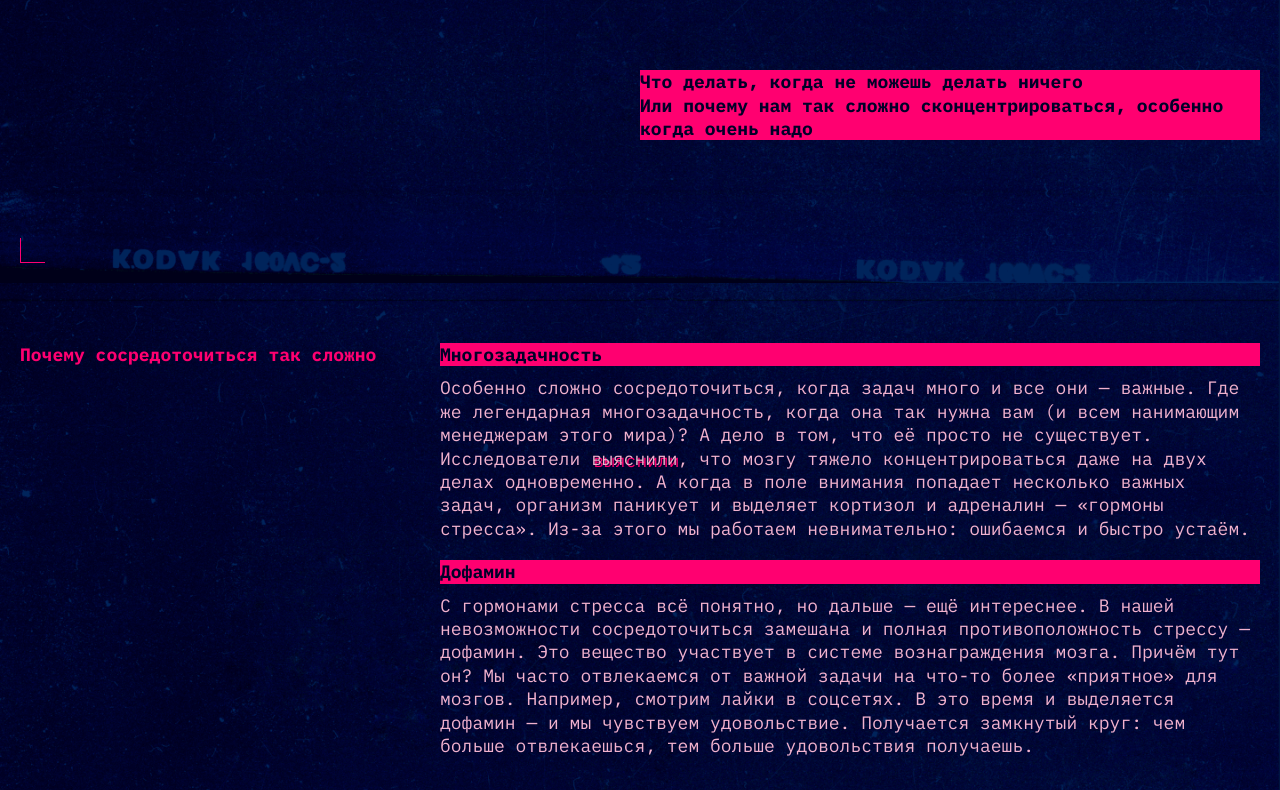
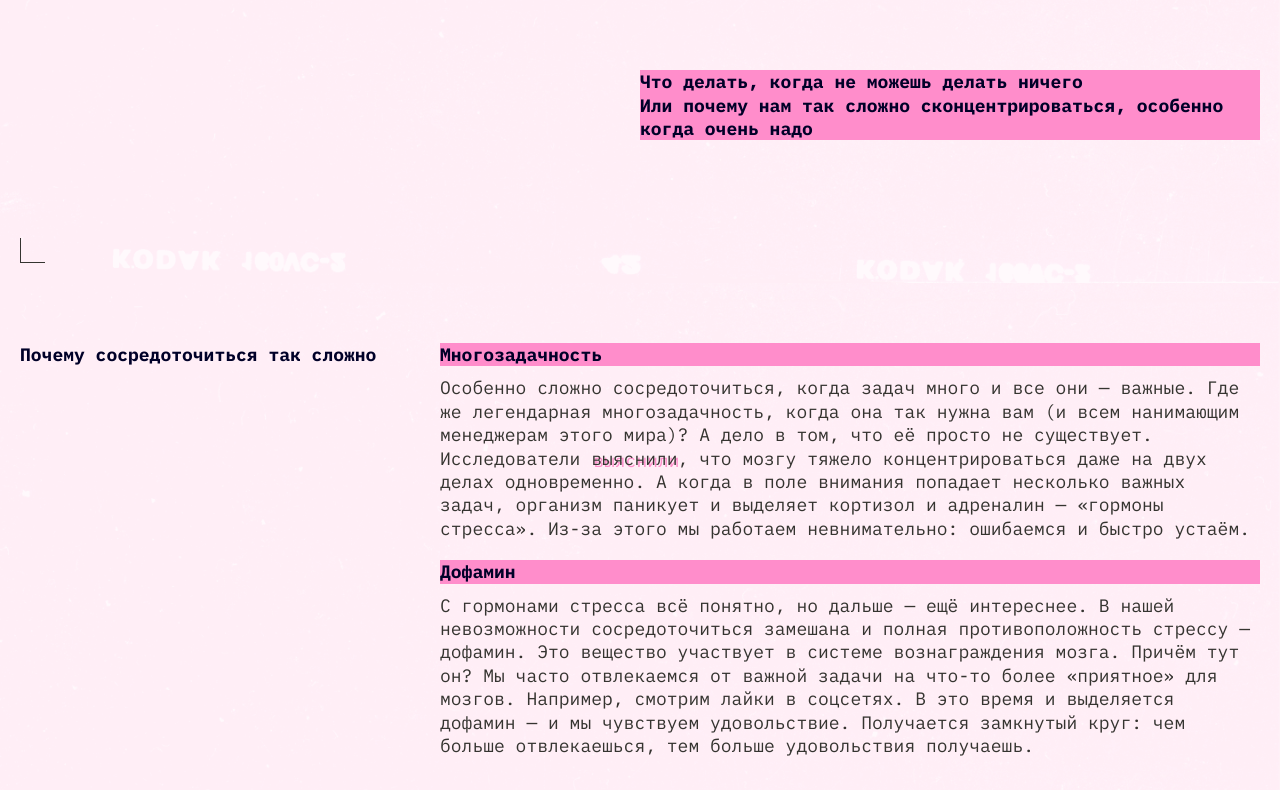
Before and after one commit to emilia-slark/slozhno-sosredotochitsya-fd, a plain HTML site: page index.html in a window 1280 px wide. Shown: the part 517-1307 px from the top of the page. Drawn offline with Linux system fonts and the light colour scheme.

Commit message:
add light theme

```diff
--- a/styles/dark.css
+++ b/styles/dark.css
@@ -9,6 +9,12 @@
     Так стили написанные ниже будут иметь больший вес,
     чем стили в медиазапросе предпочтений пользователя
   */
+  --cover-image: url(../images/cover-image-dark.png);
+  --bg-color: #000028;
+  --accent-color: #FF0070;
+  --h1-color-text: #DB00FF;
+  --article-text-color: #F1B2CE;
+  --header-menu-color: #FF0070;
 }
 
 .theme-dark .page {
--- a/styles/globals.css
+++ b/styles/globals.css
@@ -91,7 +91,7 @@ h2 {
 .decorated-zone::after,
 .decorated-zone::before {
   position: absolute;
-  border: 1px solid var(--accent-color);
+  border: 1px solid var(--header-menu-color);
   inline-size: 25px;
   block-size: 25px;
   content: '';
--- a/styles/light.css
+++ b/styles/light.css
@@ -9,8 +9,35 @@
     Так стили написанные ниже будут иметь больший вес,
     чем стили в медиазапросе предпочтений пользователя
   */
+  --cover-image: url(../images/cover-image-light.png);
+  --bg-color: #FFF1F7;
+  --accent-color: #FF8DCB;
+  --h1-color-text: #FFC2E6;
+  --article-text-color: #353430;
+  --header-menu-color: #353430;
+  --subtitle-text-color: #353430;
 }
+
+@media (prefers-color-scheme: light) {
+  :root {
+    --cover-image: url(../images/cover-image-light.png);
+    --bg-color: #FFF1F7;
+    --accent-color: #FF8DCB;
+    --h1-color-text: #FFC2E6;
+    --article-text-color: #353430;
+    --header-menu-color: #353430;
+  }
+
+  .theme-auto .rec-label {
+    display: none;
+  }
+}
+
 
 .theme-light .page {
   /* Вам также нужно будет написать ряд подобных селекторов */
 }
+
+.theme-light .rec-label {
+  display: none;
+}
--- a/styles/style.css
+++ b/styles/style.css
@@ -26,13 +26,17 @@
 
 .header__theme-menu {
   justify-self: end;
-  color: var(--accent-color);
+  color: var(--header-menu-color);
 }
 
 .header__theme-menu-list {
   display: flex;
   flex-direction: column;
   gap: var(--menu-gap);
+}
+
+.header__theme-menu-item:hover {
+  outline: 1px solid var(--accent-menu-color);
 }
 
 .header-title {
@@ -48,7 +52,8 @@
 }
 
 .header__theme-menu-button_active {
-  outline: 1px solid var(--accent-color);
+  border: 1px solid var(--accent-menu-color);
+  pointer-events: none;
 }
 
 .content {
@@ -56,18 +61,18 @@
   flex-direction: column;
   gap: var(--section-gap);
   padding: var(--main-padding);
-
 }
 
 .science {
   display: flex;
   flex-direction: column;
   gap: var(--article-gap);
+
 }
 
 .content-subtitle {
-  margin-block-end: 20px;
-  color: var(--accent-color);
+  margin-block-end: var(--subtitle-margin);
+  color: var(--subtitle-text-color);
   font-size: var(--default-font-size);
 }
 
@@ -85,7 +90,7 @@
 
 .title-decor {
   background-color: var(--accent-color);
-  color: var(--bg-color);
+  color: var(--subtitle-text-color);
   font-weight: bold;
   line-height: 130%;
 }
@@ -276,12 +281,6 @@
       grid-template-columns: repeat(3, 1fr);
     }
 
-    .grid-container {
-      display: grid;
-      grid-template-columns: 1fr 2fr;
-      gap: 10px;
-    }
-
     .advice .content__list {
       gap: 20px;
     }
--- a/styles/variables.css
+++ b/styles/variables.css
@@ -3,11 +3,8 @@
   и их переопределение под различные устройства
 */
 :root {
-  --cover-image: url(../images/cover-image-dark.png);
-
   --max-device-height: 668px;
 
-  --device-height: 668px;
   --default-font-size: 18px;
   --main-padding: 10px;
 
@@ -19,9 +16,13 @@
   --header-margin: 30px;
   --section-gap: 50px;
   --article-gap: 20px;
+  --subtitle-margin: 20px;
 
+  --cover-image: url(../images/cover-image-dark.png);
   --bg-color: #000028;
   --accent-color: #FF0070;
   --h1-color-text: #DB00FF;
   --article-text-color: #F1B2CE;
+  --header-menu-color: #FF0070;
+  --subtitle-text-color: #000028;
 }
```
